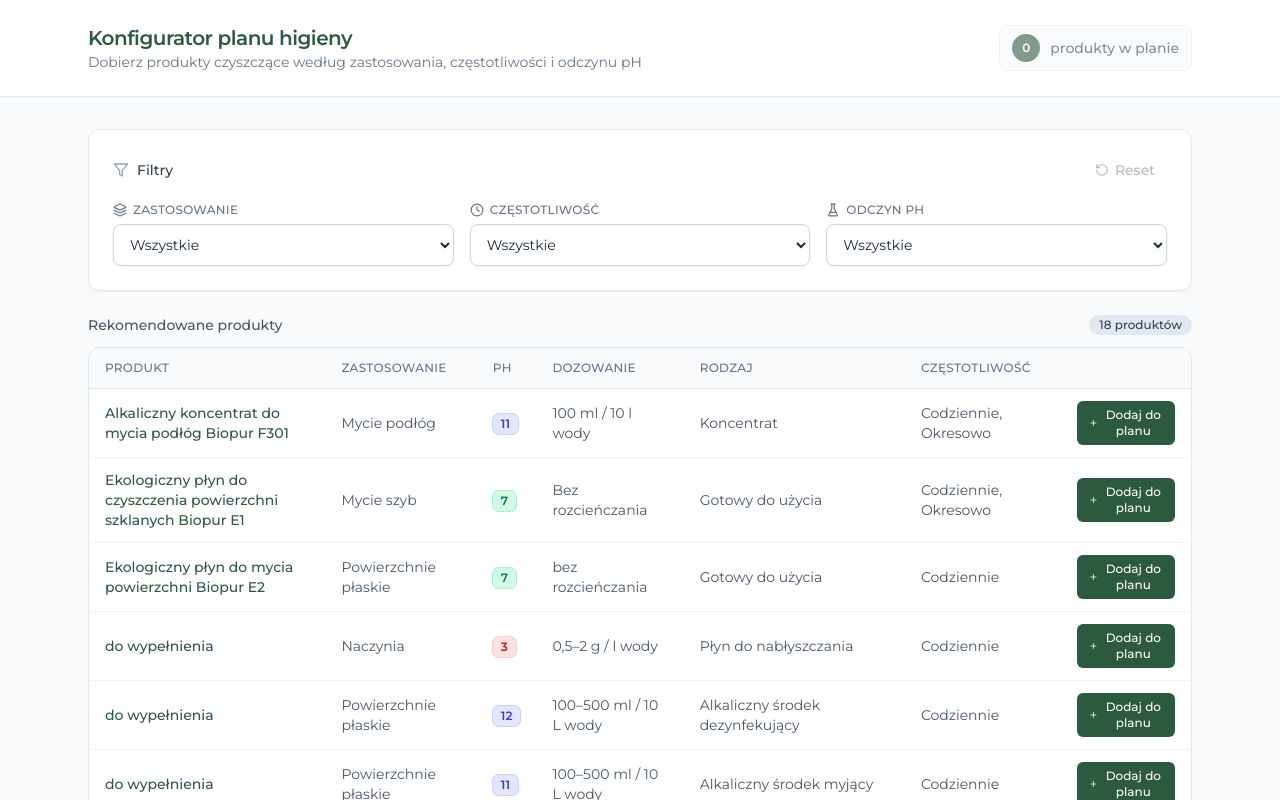
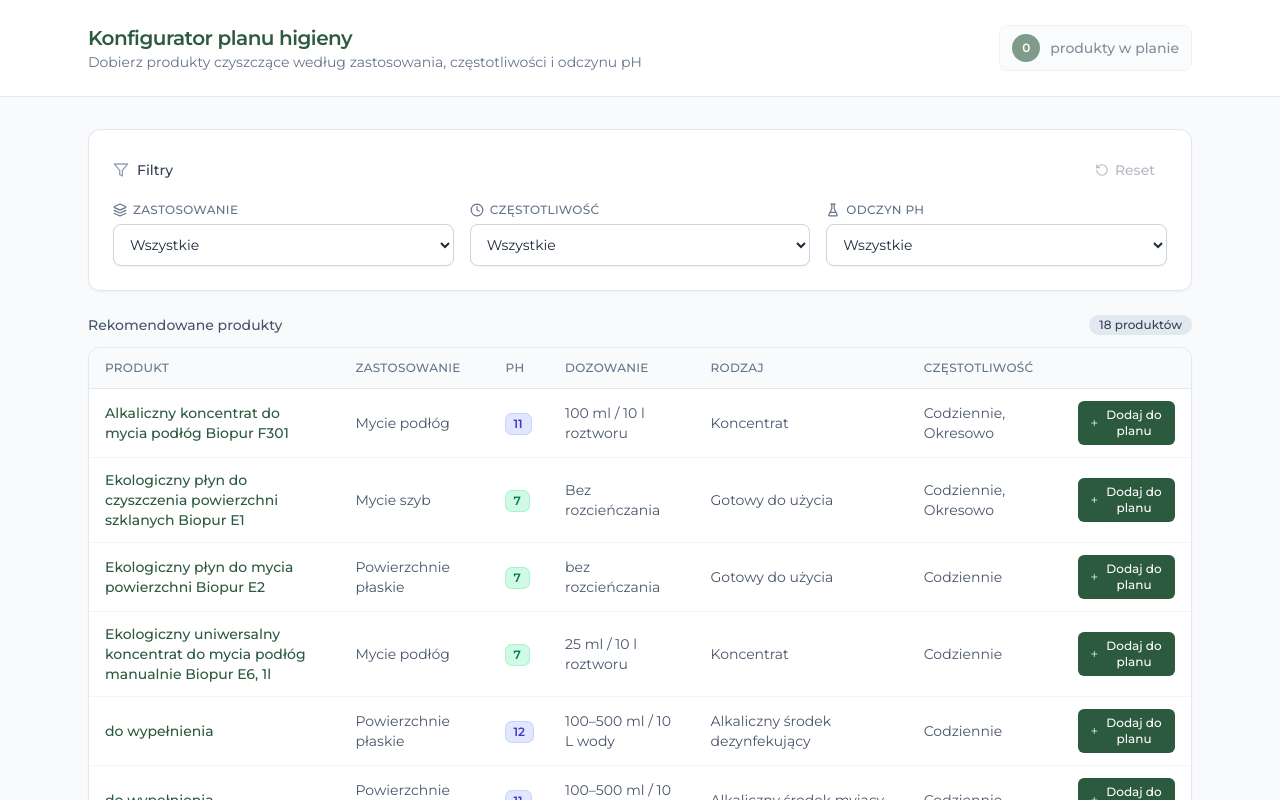
Before and after one commit to alicja06/Plan-Higieny, a React (Vite) app: page / in a window 1280 px wide. Shown: the top 800 px of the page. Built offline with nearby package versions, Linux system fonts and the light colour scheme.

Commit message:
modified:   src/data/products.ts

```diff
--- a/src/data/products.ts
+++ b/src/data/products.ts
@@ -20,8 +20,8 @@ export const products: Product[] = [
     application: 'Mycie podłóg',
     frequency: ['Codziennie', 'Okresowo'],
     usage:
-      'Mycie bieżące: 1% (100 ml / 10 l wody); doczyszczanie powierzchni: 1–5% (100–500 ml / 10 l wody); trudne zabrudzenia: 10–50% (1–5 l środka / 10 l wody). Umyj powierzchnię przygotowanym roztworem, a następnie dokładnie spłucz czystą wodą. W przypadku silniejszych zabrudzeń zalecamy powtórzenie czynności.',
-    dosage: '100 ml / 10 l wody',
+      'Mycie bieżące: 1% (100 ml / 10 l roztworu); doczyszczanie powierzchni: 1–5% (100–500 ml / 10 l roztworu); trudne zabrudzenia: 10–50% (1–5 l środka / 10 l roztworu). Umyj powierzchnię przygotowanym roztworem, a następnie dokładnie spłucz czystą wodą. W przypadku silniejszych zabrudzeń zalecamy powtórzenie czynności.',
+    dosage: '100 ml / 10 l roztworu',
   },
   {
     name: 'Ekologiczny płyn do czyszczenia powierzchni szklanych Biopur E1',
@@ -48,16 +48,16 @@ export const products: Product[] = [
     dosage: 'bez rozcieńczania',
   },
   {
-    name: 'do wypełnienia',
-    type: 'Płyn do nabłyszczania',
-    description: 'Płyn do nabłyszczania naczyń w zmywarkach przemysłowych',
-    ph: 3,
-    phLabel: '3',
-    application: 'Naczynia',
+    name: 'Ekologiczny uniwersalny koncentrat do mycia podłóg manualnie Biopur E6, 1l',
+    type: 'Koncentrat',
+    description: 'Ekologiczny, neutralny koncentrat do codziennego mycia podłóg oparty na naturalnych składnikach',
+    ph: 7,
+    phLabel: '7',
+    application: 'Mycie podłóg',
     frequency: ['Codziennie'],
     usage:
-      'Używaj zgodnie z instrukcją zmywarki przemysłowej. Należy używać z automatem dozującym.',
-    dosage: '0,5–2 g / l wody',
+      'Lekkie zabrudzenia: 0,25% (25 ml koncentratu / 10 l roztworu), średnie zabrudzenia: 0,5% (50 ml koncentratu / 10 l roztworu), trudne zabrudzenia: 2% (200 ml koncentratu / 10 l roztworu)',
+    dosage: '25 ml / 10 l roztworu',
   },
   {
     name: 'do wypełnienia',
```
